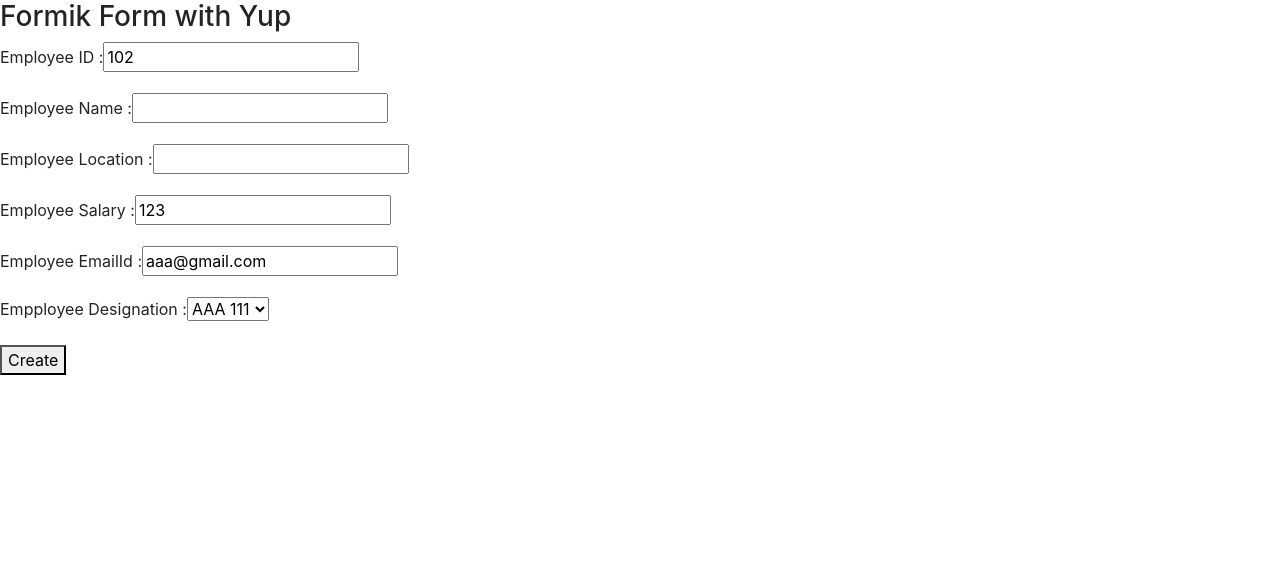
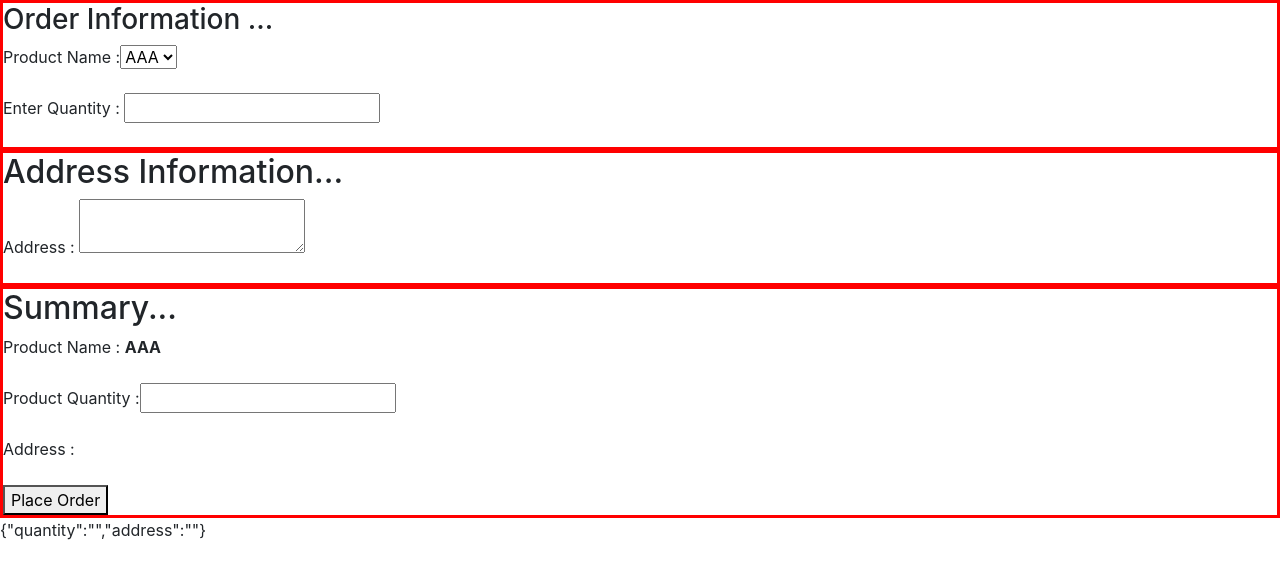
Before and after one commit to ZhiningZhang/demo-project, a React (Create React App) app: page / in a window 1280 px wide. Shown: the top 578 px of the page. Built offline with nearby package versions, Linux system fonts and the light colour scheme.

Commit message:
done 16, lifting state up

```diff
--- a/src/FormikEx/FormikExAppYupForm.js
+++ b/src/FormikEx/FormikExAppYupForm.js
@@ -1,5 +1,5 @@
 import React from "react";
-import { useFormik, Formik, Field, ErrorMessage } from "formik";
+import {  Formik, Field, ErrorMessage } from "formik";
 import * as yup from "yup";
 
 //Formik
--- /dev/null
+++ b/src/LiftingStateUpEx/AddressComponent.js
@@ -0,0 +1,31 @@
+import React from "react";
+
+class AddressComponent extends React.Component {
+  constructor(props) {
+    super(props);
+  }
+
+  handleChange = (e) => {
+    this.props.onAddressChange(e.target.value);
+  };
+
+  render() {
+    return (
+      <div style={{ border: "3px solid red" }}>
+        <h2>Address Information...</h2>
+
+        <p>
+          <label>
+            Address :{" "}
+            <textarea
+              value={this.props.address}
+              onChange={this.handleChange}
+            ></textarea>
+          </label>
+        </p>
+      </div>
+    );
+  }
+}
+
+export default AddressComponent;
--- /dev/null
+++ b/src/LiftingStateUpEx/OrderComponent.js
@@ -0,0 +1,55 @@
+import React from "react";
+import OrderInfoComponent from "./OrderInfoComponent";
+import AddressComponent from "./AddressComponent";
+import SummaryComponent from "./SummaryComponent";
+
+class OrderComponent extends React.Component {
+  constructor(props) {
+    super(props);
+    this.state = { quantity: "", address: "" };
+  }
+
+  orderInfoChanged = (val) => {
+    this.setState({ quantity: val });
+  };
+
+  addressChanged = (val) => {
+    this.setState({ address: val });
+  };
+
+  orderInfoChanged = (val) => {
+    console.log("--- getQuantityChange() = ", val);
+    this.setState({ quantity: val });
+  };
+
+  addressChanged = (val) => {
+    console.log("--- getAddressChange() = ", val);
+    this.setState({ address: val });
+  };
+
+  render() {
+    return (
+      <div>
+        <OrderInfoComponent
+          quantity={this.state.quantity}
+          onQuantityChange={this.orderInfoChanged}
+        />
+
+        <AddressComponent
+          address={this.state.address}
+          onAddressChange={this.addressChanged}
+        />
+
+        <SummaryComponent
+          quantity={this.state.quantity}
+          address={this.state.address}
+          onQuantityChange={this.orderInfoChanged}
+        />
+
+        <p>{JSON.stringify(this.state)}</p>
+      </div>
+    );
+  }
+}
+
+export default OrderComponent;
--- /dev/null
+++ b/src/LiftingStateUpEx/OrderInfoComponent.js
@@ -0,0 +1,41 @@
+import React from "react";
+
+class OrderInfoComponent extends React.Component {
+  constructor(props) {
+    super(props);
+  }
+
+  handleChange = (e) => {
+    this.props.onQuantityChange(e.target.value);
+  };
+
+  render() {
+    return (
+      <div style={{ border: "3px solid red" }}>
+        <h3>Order Information ...</h3>
+        <p>
+          <label>
+            Product Name :
+            <select>
+              <option value="AAA">AAA</option>
+              <option value="BBB">BBB</option>
+              <option value="CCC">DDD</option>
+            </select>
+          </label>
+        </p>
+        <p>
+          <label>
+            Enter Quantity :{" "}
+            <input
+              type="text"
+              value={this.props.quantity}
+              onChange={this.handleChange}
+            ></input>
+          </label>
+        </p>
+      </div>
+    );
+  }
+}
+
+export default OrderInfoComponent;
--- /dev/null
+++ b/src/LiftingStateUpEx/SummaryComponent.js
@@ -0,0 +1,46 @@
+import React from "react";
+
+class SummaryComponent extends React.Component {
+  constructor(props) {
+    super(props);
+  }
+
+  handleChange = (e) => {
+    this.props.onQuantityChange(e.target.value);
+  };
+
+  render() {
+    return (
+      <div style={{ border: "3px solid red" }}>
+        <h2>Summary...</h2>
+
+        <p>
+          <label>
+            Product Name : <b>AAA</b>
+          </label>
+        </p>
+
+        <p>
+          <label>
+            Product Quantity :
+            <input
+              type="text"
+              value={this.props.quantity}
+              onChange={this.handleChange}
+            ></input>
+          </label>
+        </p>
+
+        <p>
+          <label>
+            Address : <b>{this.props.address}</b>
+          </label>
+        </p>
+
+        <button>Place Order</button>
+      </div>
+    );
+  }
+}
+
+export default SummaryComponent;
--- a/src/index.js
+++ b/src/index.js
@@ -11,11 +11,12 @@
 import FormikExApp from "./FormikEx/FormikExApp";
 import FormikExAppYup from "./FormikEx/FormikExAppYup";
 import FormikExAppYupForm from "./FormikEx/FormikExAppYupForm";
+import OrderComponent from "./LiftingStateUpEx/OrderComponent";
 //import * as serviceWorker from './serviceWorker';
 
 ReactDOM.render(
   <React.StrictMode>
-    <FormikExAppYupForm />
+    <OrderComponent />
   </React.StrictMode>,
   document.getElementById("root")
 );
```
